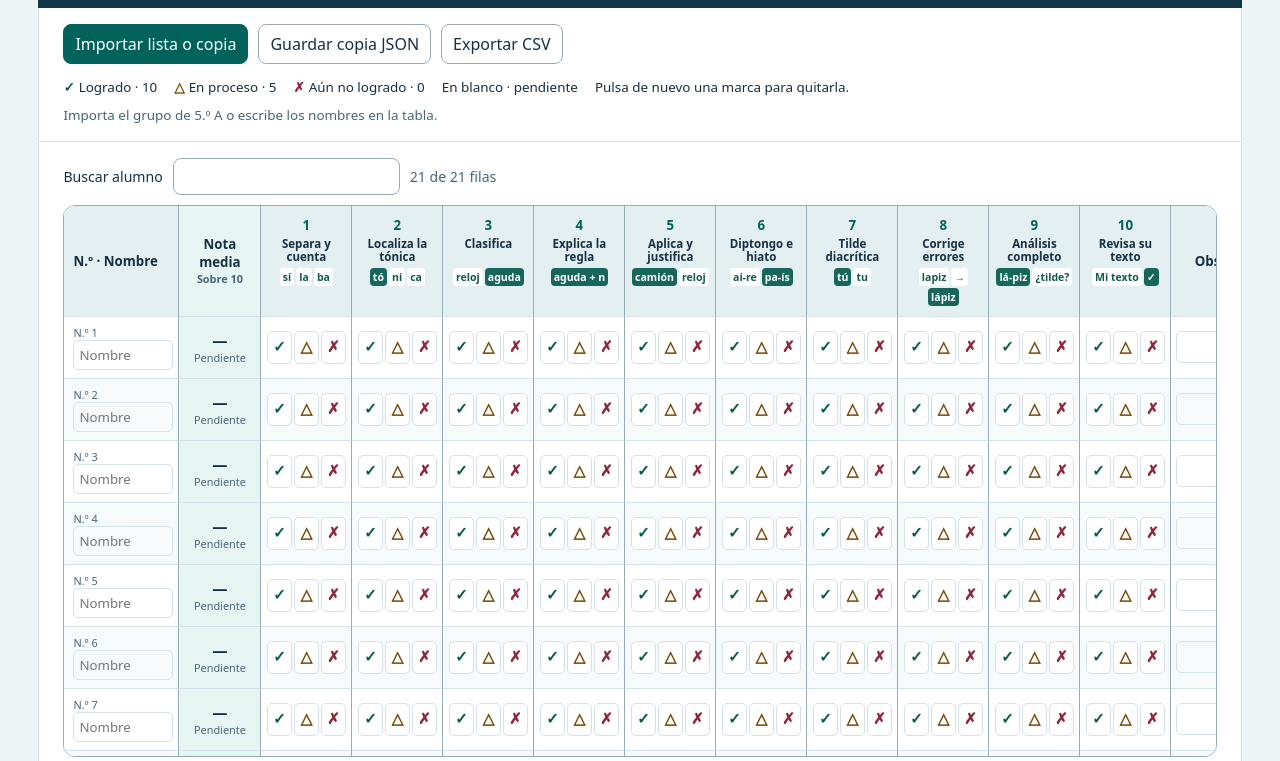
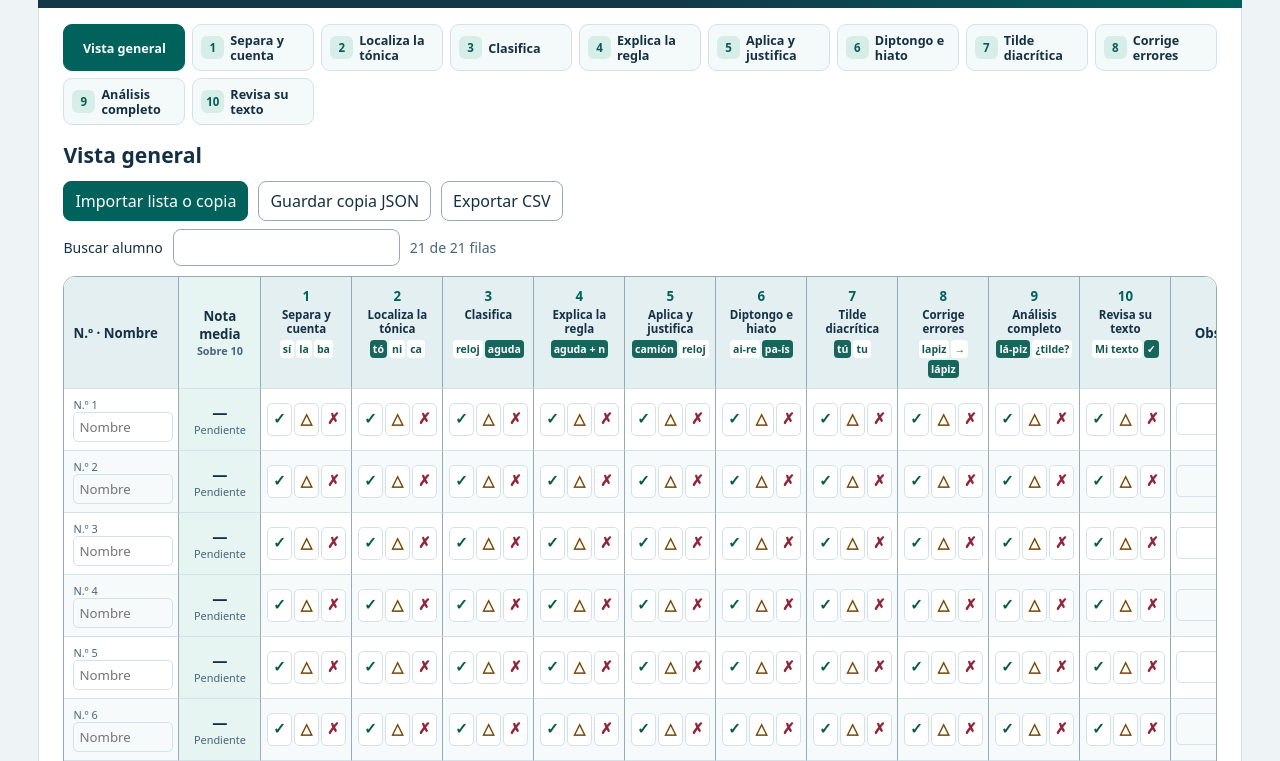
Before and after one commit to arivgal/REGLAS-DE-ACENTUACION, a plain HTML site: page index.html in a window 1280 px wide. Shown: the part 160-921 px from the top of the page. Drawn offline with Linux system fonts and the light colour scheme.

Commit message:
Add files via upload

```diff
--- a/index.html
+++ b/index.html
@@ -23,7 +23,8 @@ button:hover{filter:brightness(.94)}
 .legend{margin-top:14px;font-size:.84rem;gap:9px 17px}
 .legend b{margin-right:4px}
 .yes{color:var(--green)} .partial{color:var(--amber)} .no{color:var(--red)}
-#status{min-height:1.35em;margin:10px 0 0;color:var(--muted);font-size:.84rem}
+#status{margin:0 0 8px;color:var(--muted);font-size:.84rem}
+#status:empty{display:none}
 .search{margin:0 0 10px;font-size:.88rem}
 .search input{max-width:100%;min-width:0}
 #count{color:var(--muted)}
@@ -55,40 +56,85 @@ thead .student-cell,thead .average-cell,thead .notes-cell{vertical-align:middle}
 .details summary{cursor:pointer;font-weight:700}
 .details p{margin:5px 0}
 @media(max-width:600px){main{padding:8px}.board{max-height:66vh}table{min-width:1221px}col.student{width:102px}col.average{width:64px}.average-cell{left:102px}.mark{height:39px}.panel{padding-inline:9px}}
+
+header{display:flex;align-items:center;justify-content:space-between;gap:14px;background:linear-gradient(112deg,#123749 53%,#00625b)}
+.hero-motif{display:flex;flex-wrap:wrap;justify-content:flex-end;gap:7px;max-width:210px}
+.hero-motif span{padding:5px 10px;border-radius:8px;background:#fff2d5;color:#153044;font-weight:800}
+.hero-motif span:nth-child(2){background:#b9e3dc;transform:rotate(6deg)}
+.hero-motif span:nth-child(3){background:#ffe0a2;transform:rotate(-5deg)}
+.view-nav{display:grid;grid-template-columns:repeat(auto-fit,minmax(118px,1fr));gap:7px;margin:0 0 15px}
+.view-button{display:flex;align-items:center;gap:6px;min-height:47px;padding:6px 8px;border:1px solid var(--line);border-radius:9px;background:#f4faf9;color:var(--ink);text-align:left;font:inherit;font-size:.79rem;font-weight:650;line-height:1.14}
+.view-button[aria-pressed=true]{background:var(--teal);color:#fff;border-color:var(--teal)}
+.view-number{display:grid;place-items:center;flex:0 0 23px;height:23px;border-radius:6px;background:#d7eee8;color:#075c50;font-size:.72rem;font-weight:800}
+.view-button.general{justify-content:center}
+.view-heading{margin:0 0 12px;display:flex;align-items:center;flex-wrap:wrap;gap:8px}
+.view-heading h2{font-size:clamp(1rem,2vw,1.32rem);margin:0}
+.view-heading .tiles{font-size:.82rem}
+.view-heading .tiles span{background:#e5f2ee}
+.footer{border-radius:0 0 18px 18px;margin-bottom:12px}
+.footer h2{margin:0;font-size:1rem}
+.footer .legend{margin-top:8px}
+.footer p{font-size:.85rem;color:var(--muted);margin:8px 0 0}
+.toolbar{margin-bottom:8px}
+table.detail{min-width:0}
+table.detail col.student{width:36%}
+table.detail col.evaluation{width:38%}
+table.detail col.average{width:26%}
+.detail .student-cell,.detail .average-cell{left:auto}
+.detail tbody .student-cell,.detail tbody .average-cell{position:static}
+.detail .mark{width:clamp(27px,7vw,50px);min-height:38px}
+.indicator-score{display:block;font-weight:800;font-size:1rem;margin-bottom:4px}
+@media(max-width:600px){
+  header{padding:16px 12px;align-items:flex-end}
+  .hero-motif{flex-wrap:nowrap}
+  .hero-motif span{padding:4px 6px}
+  .hero-motif span:first-child,.hero-motif span:last-child{display:none}
+  .view-nav{grid-template-columns:repeat(3,minmax(0,1fr));gap:4px}
+  .view-button{min-height:47px;padding:4px;gap:4px;font-size:.71rem}
+  .view-number{flex-basis:18px;height:21px}
+  .view-button.general{grid-column:1/-1;min-height:40px}
+}
 </style>
 </head>
 <body>
 <main>
-  <header><p>Lengua · 5.º A</p><h1>Lista de cotejo de acentuación</h1></header>
-  <section class="panel" aria-label="Importación y exportación">
-    <div class="toolbar">
+  <header>
+    <div><p>Lengua · 5.º A</p><h1>Lista de cotejo de acentuación</h1></div>
+    <div class="hero-motif" aria-hidden="true"><span>sí · la · ba</span><span>á</span><span>pa-ís</span></div>
+  </header>
+  <section class="panel" aria-label="Registro de evaluación">
+    <nav id="view-nav" class="view-nav" aria-label="Vistas de la lista de cotejo"></nav>
+    <div class="view-heading"><h2 id="view-title">Vista general</h2><div class="tiles" id="view-example"></div></div>
+    <div class="toolbar" aria-label="Importación y exportación">
       <button class="primary" id="import-button" type="button">Importar lista o copia</button>
       <input type="file" id="file" accept=".json,application/json" hidden>
       <button id="export-json" type="button">Guardar copia JSON</button>
       <button id="export-csv" type="button">Exportar CSV</button>
     </div>
+    <p id="status" role="status"></p>
+    <div class="search"><label for="search">Buscar alumno</label><input id="search" type="search" autocomplete="off"><span id="count"></span></div>
+    <div class="board" id="board" tabindex="0" role="region" aria-labelledby="view-title">
+      <table id="evaluation" aria-labelledby="view-title">
+        <colgroup id="columns"></colgroup><thead><tr id="head"></tr></thead><tbody id="rows"></tbody>
+      </table>
+    </div>
+  </section>
+  <footer class="panel footer" aria-labelledby="help-title">
+    <h2 id="help-title">Cómo usar la lista</h2>
     <div class="legend">
       <span><b class="yes">✓</b>Logrado · 10</span><span><b class="partial">△</b>En proceso · 5</span>
       <span><b class="no">✗</b>Aún no logrado · 0</span><span>En blanco · pendiente</span>
-      <span>Pulsa de nuevo una marca para quitarla.</span>
     </div>
-    <p id="status" role="status"></p>
-  </section>
-  <section class="panel" aria-label="Registro de evaluación">
-    <div class="search"><label for="search">Buscar alumno</label><input id="search" type="search" autocomplete="off"><span id="count"></span></div>
-    <div class="board" tabindex="0" role="region" aria-label="Lista de cotejo. Desplázate para ver todos los indicadores.">
-      <table aria-label="Evaluación de 5.º A">
-        <colgroup><col class="student"><col class="average"><col class="metric" span="10"><col class="notes"></colgroup>
-        <thead><tr id="head"></tr></thead><tbody id="rows"></tbody>
-      </table>
-    </div>
+    <p>Para cargar el grupo, usa «Importar lista o copia» o escribe los nombres en la tabla.</p>
+    <p>Selecciona un indicador para valorar a todo el grupo. Pulsa de nuevo una marca para quitarla.</p>
+    <p>La media incluye todos los indicadores evaluados. Es provisional hasta completar los diez. Las casillas pendientes quedan fuera del cálculo.</p>
     <details class="details">
       <summary>Indicador 9 · Análisis completo</summary>
       <p>Separa en sílabas, señala la tónica, clasifica la palabra y justifica si lleva tilde con la regla correspondiente.</p>
       <p><strong>lá-piz.</strong> La tónica es «lá». Es llana y lleva tilde porque termina en z.</p>
       <p><strong>re-loj.</strong> La tónica es «loj». Es aguda y no lleva tilde porque termina en j.</p>
     </details>
-  </section>
+  </footer>
 </main>
 <script>
 "use strict";
@@ -139,7 +185,8 @@ function validRows(data) {
   });
 }
 let students = emptyRows();
-let initialStatus = "Importa el grupo de 5.º A o escribe los nombres en la tabla.";
+let selectedIndicator = null;
+let initialStatus = "";
 try {
   const stored = localStorage.getItem(key);
   if (stored) {
@@ -174,21 +221,66 @@ function heading(className, title) {
   byId("head").append(cell);
   return cell;
 }
+function exampleTiles(tiles) {
+  return tiles.map(tile => tile.startsWith("*") ?
+    make("strong", "", tile.slice(1)) : make("span", "", tile));
+}
+const allMetrics = indicators.map((_, index) => index);
+function renderNavigation() {
+  const choices = [["Vista general", null], ...indicators.map(([title], index) => [title, index])];
+  choices.forEach(([title, index]) => {
+    const button = make("button", index === null ? "view-button general" : "view-button");
+    button.type = "button";
+    button.setAttribute("aria-controls", "evaluation");
+    if (index !== null) button.append(make("span", "view-number", index + 1));
+    button.append(make("span", "", title));
+    button.addEventListener("click", () => selectView(index));
+    byId("view-nav").append(button);
+  });
+}
+function selectView(index) {
+  selectedIndicator = index;
+  [...byId("view-nav").children].forEach((button, position) =>
+    button.setAttribute("aria-pressed", position === (index === null ? 0 : index + 1)));
+  const example = byId("view-example");
+  example.replaceChildren();
+  byId("view-title").textContent = index === null ? "Vista general" : (index + 1) + ". " + indicators[index][0];
+  if (index !== null) example.append(...exampleTiles(indicators[index][1]));
+  renderHead();
+  renderRows();
+  byId("board").scrollTop = 0;
+  byId("board").scrollLeft = 0;
+}
 function renderHead() {
+  const columns = byId("columns");
+  const detail = selectedIndicator !== null;
+  columns.replaceChildren(make("col", "student"));
+  byId("head").replaceChildren();
+  byId("evaluation").className = detail ? "detail" : "";
   heading("student-cell", "N.º · Nombre");
+  if (detail) {
+    columns.append(make("col", "evaluation"), make("col", "average"));
+    heading("", "Nota del indicador /10");
+    heading("average-cell", "Media global").append(make("small", "", "Sobre 10"));
+    return;
+  }
+  columns.append(make("col", "average"));
   heading("average-cell", "Nota media").append(make("small", "", "Sobre 10"));
   indicators.forEach(([title, tiles], index) => {
+    columns.append(make("col", "metric"));
     const cell = heading("", "");
     cell.append(make("span", "metric-number", index + 1), make("span", "metric-title", title));
     const group = make("div", "tiles");
-    tiles.forEach(tile => group.append(tile.startsWith("*") ?
-      make("strong", "", tile.slice(1)) : make("span", "", tile)));
+    group.append(...exampleTiles(tiles));
     cell.append(group);
   });
+  columns.append(make("col", "notes"));
   heading("notes-cell", "Observaciones");
 }
 function renderRows() {
   const body = byId("rows");
+  const detail = selectedIndicator !== null;
+  const visibleMetrics = detail ? [selectedIndicator] : allMetrics;
   body.replaceChildren();
   students.forEach((student, index) => {
     const row = make("tr");
@@ -216,9 +308,16 @@ function renderRows() {
     }
     updateAverage();
     averageCell.append(average, progress);
-    row.append(averageCell);
-    indicators.forEach(([title], metric) => {
+    if (!detail) row.append(averageCell);
+    visibleMetrics.forEach(metric => {
+      const [title] = indicators[metric];
       const cell = make("td");
+      const score = detail ? make("output", "indicator-score") : null;
+      function updateScore() {
+        if (score) score.value = student.marks[metric] === null ? "—" : String(student.marks[metric]);
+      }
+      updateScore();
+      if (score) cell.append(score);
       const group = make("div", "marks");
       group.setAttribute("role", "group");
       group.setAttribute("aria-label", (index + 1) + " · Indicador " + (metric + 1) + " · " + title);
@@ -232,6 +331,7 @@ function renderRows() {
           student.marks[metric] = student.marks[metric] === level.score ? null : level.score;
           buttons.forEach((control, position) =>
             control.setAttribute("aria-pressed", student.marks[metric] === levels[position].score));
+          updateScore();
           updateAverage();
           save();
         });
@@ -241,6 +341,11 @@ function renderRows() {
       cell.append(group);
       row.append(cell);
     });
+    if (detail) {
+      row.append(averageCell);
+      body.append(row);
+      return;
+    }
     const notesCell = make("td", "notes-cell");
     const notes = make("textarea");
     notes.rows = 1;
@@ -322,8 +427,8 @@ byId("file").addEventListener("change", importFile);
 byId("export-json").addEventListener("click", () =>
   download("Copia_cotejo_acentuacion_5A.json", JSON.stringify(snapshot(), null, 2), "application/json"));
 byId("export-csv").addEventListener("click", exportCsv);
-renderHead();
-renderRows();
+renderNavigation();
+selectView(null);
 </script>
 </body>
 </html>
```
